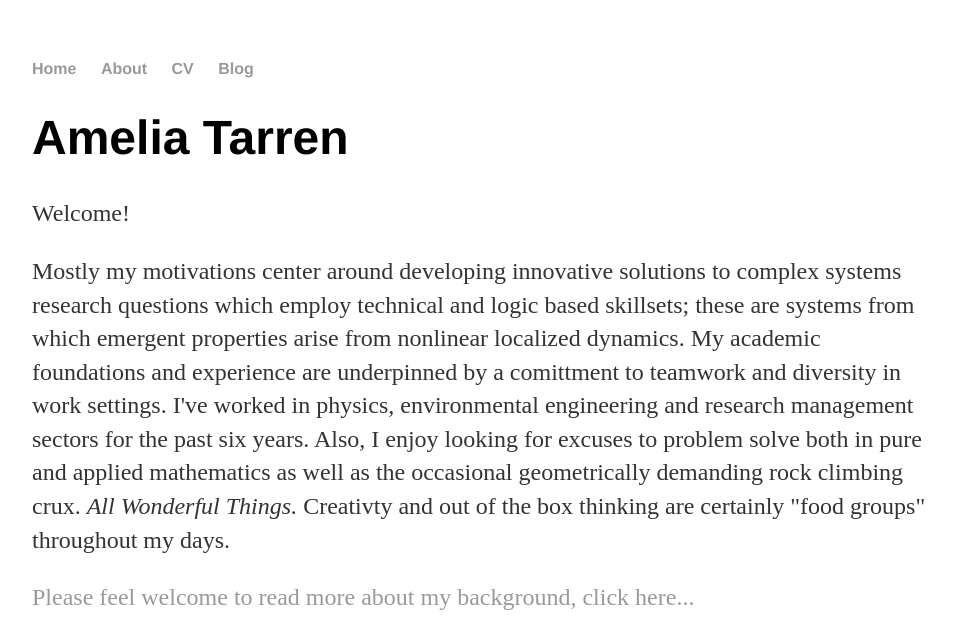
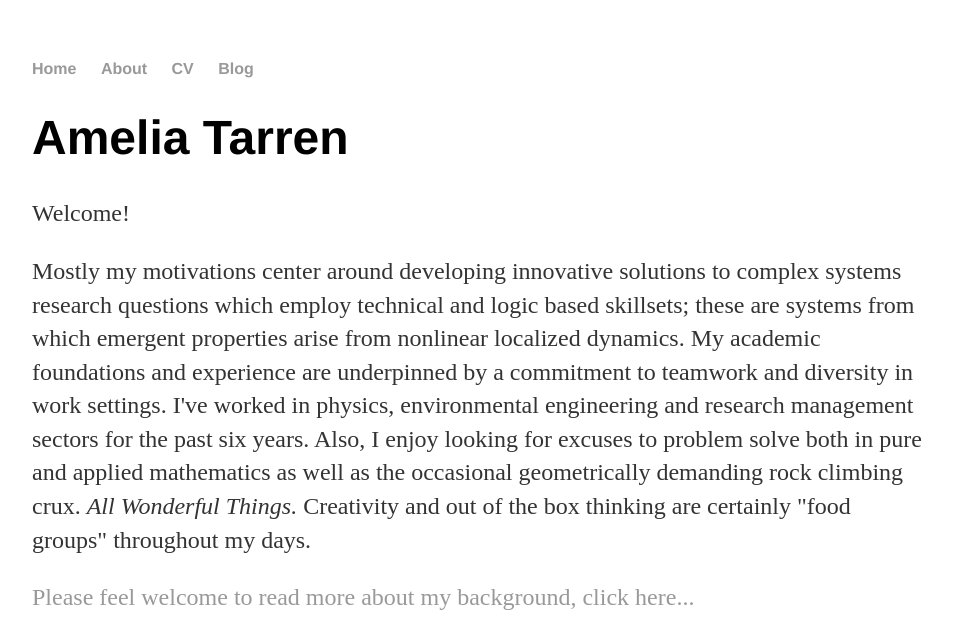
Before and after one commit to ATarren/atarren.github.io, a Jekyll site: the page built from index.html, in a window 1280 px wide, cut to the strip 0-619 px from the top of the page. Shown: the whole strip, without its empty margins (160-1115 px from the left). Built offline with Jekyll 4.4.1, drawn with Linux system fonts in a browser that asks for light colours.

Commit message:
Update index.html

```diff
--- a/index.html
+++ b/index.html
@@ -7,7 +7,7 @@ title: Amelia Tarren!
 
 	<p> Welcome!</p>
 
-	<p> Mostly my motivations center around developing innovative solutions to complex systems research questions which employ technical and logic based skillsets; these are systems from which emergent properties arise from nonlinear localized dynamics. My academic foundations and experience are underpinned by a comittment to teamwork and diversity in work settings. I've worked in physics, environmental engineering and research management sectors for the past six years. Also, I enjoy looking for excuses to problem solve both in pure and applied mathematics as well as the occasional geometrically demanding rock climbing crux. <em> All Wonderful Things. </em> Creativty and out of the box thinking are certainly "food groups" throughout my days.</p>
+	<p> Mostly my motivations center around developing innovative solutions to complex systems research questions which employ technical and logic based skillsets; these are systems from which emergent properties arise from nonlinear localized dynamics. My academic foundations and experience are underpinned by a commitment  to teamwork and diversity in work settings. I've worked in physics, environmental engineering and research management sectors for the past six years. Also, I enjoy looking for excuses to problem solve both in pure and applied mathematics as well as the occasional geometrically demanding rock climbing crux. <em> All Wonderful Things. </em> Creativity and out of the box thinking are certainly "food groups" throughout my days.</p>
 
 	<p><a href="/about">Please feel welcome to read more about my background, click here...</a></p>
 {% include image.html url="/images/Amelia.jpg" description="Climbing areas throughout the world, including Mallorca, Spain (pictured) as well as my backyard in Burlington, VT are both amongst my favorite outdoor places!" %}
```
